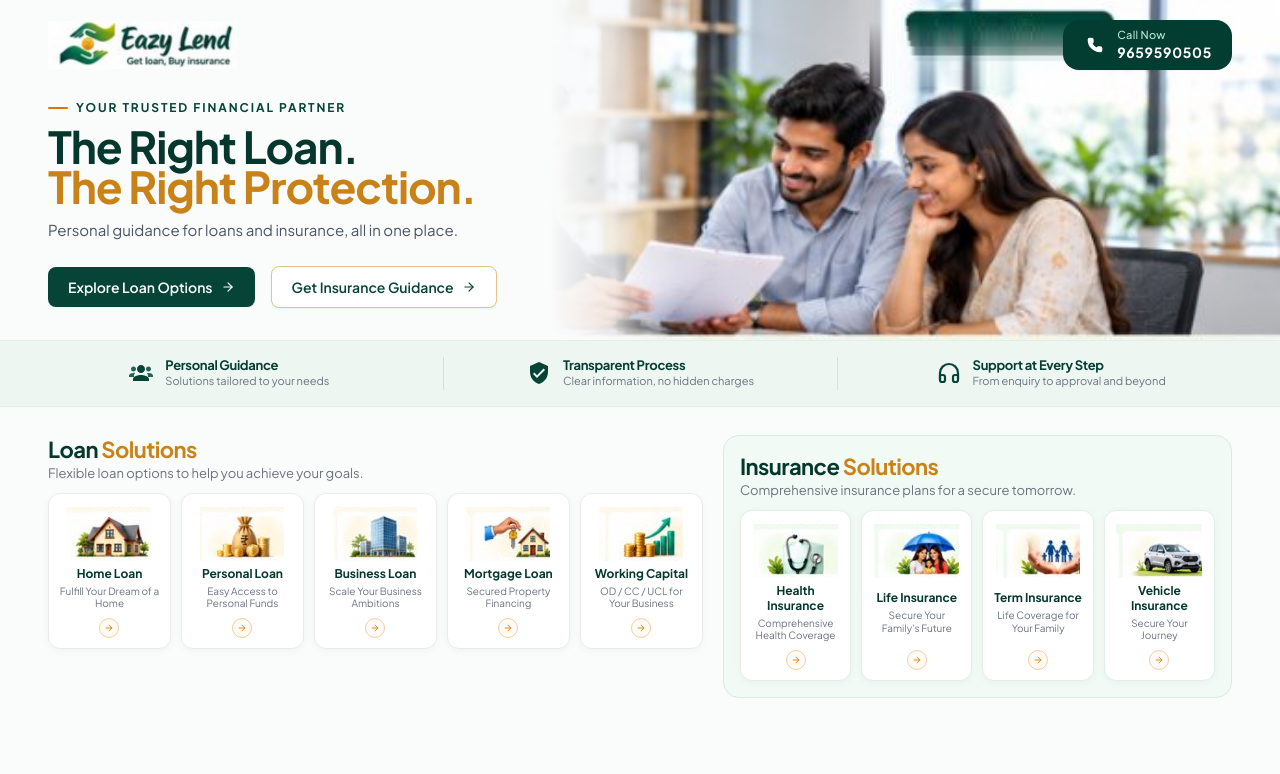
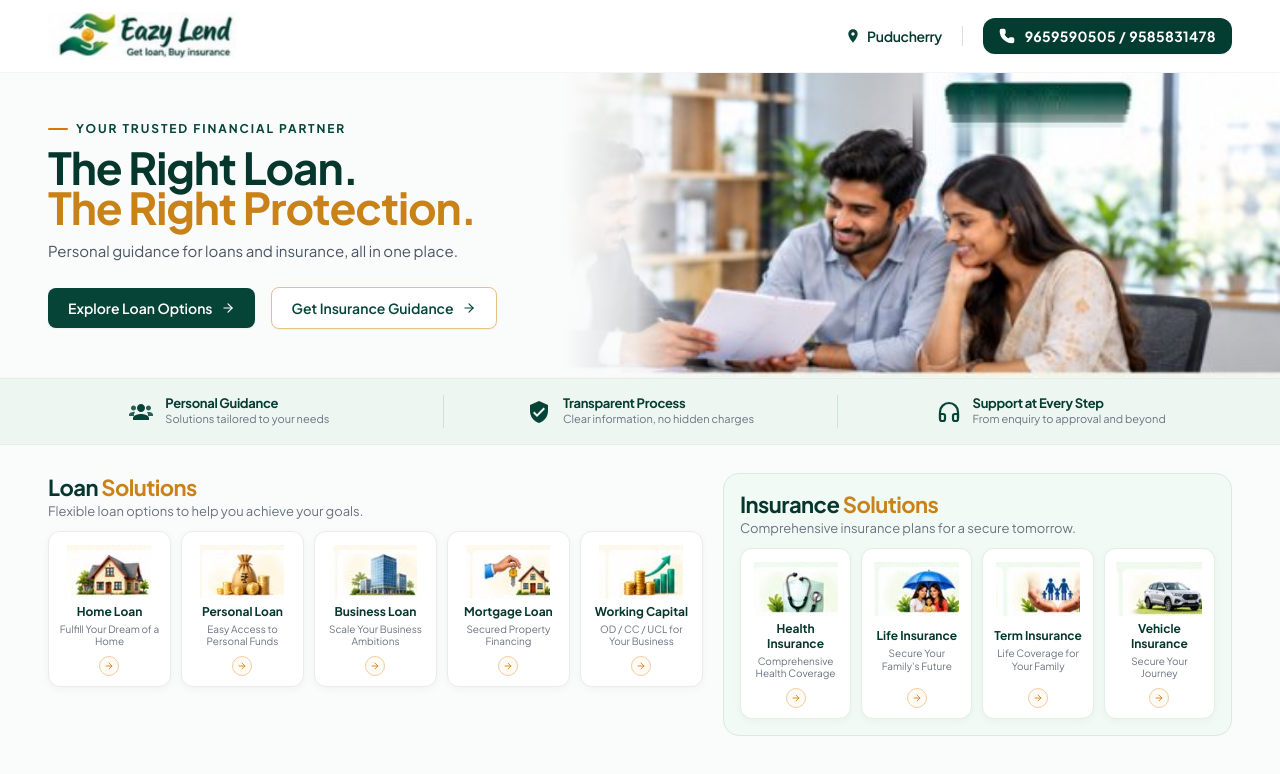
Before and after one commit to sivaathri/Easy-Lend, a React (Vite) app: page / in a window 1280 px wide. Shown: the top 774 px of the page. Built offline with nearby package versions, Linux system fonts and the light colour scheme.

Commit message:
feat: add landing page layout with Navbar and Hero components

```diff
--- a/src/App.jsx
+++ b/src/App.jsx
@@ -1,4 +1,5 @@
 import React from 'react';
+import Navbar from './components/Navbar';
 import Hero from './components/Hero';
 import TrustBar from './components/TrustBar';
 import SolutionsSection from './components/SolutionsSection';
@@ -6,13 +7,16 @@ import SolutionsSection from './components/SolutionsSection';
 export default function App() {
   return (
     <div className="w-full min-h-screen bg-[#fafbfb] text-gray-800 flex flex-col font-brand antialiased selection:bg-[#064438]/10 selection:text-[#064438] overflow-x-hidden">
-      {/* 1. Full-screen Hero Banner with Integrated Top Bar (Logo & Call Now) */}
+      {/* 1. Header with Logo, Puducherry location, and Dual Phone Numbers */}
+      <Navbar />
+
+      {/* 2. Hero Section with Full-Bleed Right Visual */}
       <Hero />
 
-      {/* 2. Full-screen Feature / Trust Badges Bar */}
+      {/* 3. Full-Width Trust Badges Bar */}
       <TrustBar />
 
-      {/* 3. Full-screen Product Solutions Section (Loan & Insurance) */}
+      {/* 4. Full-Width Product Solutions Section (Loan & Insurance) */}
       <SolutionsSection />
     </div>
   );
--- a/src/components/Hero.jsx
+++ b/src/components/Hero.jsx
@@ -1,55 +1,27 @@
 import React from 'react';
-import { Phone, ArrowRight } from 'lucide-react';
+import { ArrowRight } from 'lucide-react';
 
 export default function Hero() {
   return (
-    <section className="relative w-full overflow-hidden bg-[#fafbfb]">
-      {/* Full-bleed Right Photo extending to top & right edges */}
-      <div className="absolute right-0 top-0 bottom-0 w-full sm:w-[60%] lg:w-[57%] pointer-events-none z-0 overflow-hidden">
+    <section className="relative w-full overflow-hidden bg-[#fafbfb] border-b border-gray-100/60">
+
+      {/* Full-bleed Right Photo extending to top, bottom & right edge */}
+      <div className="absolute right-0 top-0 bottom-0 w-full sm:w-[60%] lg:w-[56%] pointer-events-none z-0 overflow-hidden">
         <img
           src="/assets/hero-seamless.png"
           alt="Financial consultation session at Eazy Lend"
           className="w-full h-full object-cover object-right"
         />
         {/* Soft fade-in gradient mask on the left */}
-        <div className="absolute inset-y-0 left-0 w-32 bg-gradient-to-r from-[#fafbfb] via-[#fafbfb]/80 to-transparent pointer-events-none" />
+        <div className="absolute inset-y-0 left-0 w-28 lg:w-36 bg-gradient-to-r from-[#fafbfb] via-[#fafbfb]/85 to-transparent pointer-events-none" />
       </div>
 
-      {/* Content Container (Full Width, Edge-to-Edge) */}
-      <div className="relative z-10 w-full px-4 sm:px-8 lg:px-12 pt-4 sm:pt-5 pb-6 sm:pb-8 flex flex-col justify-between min-h-[300px] sm:min-h-[340px]">
+      {/* Content Container (Full Width Edge-to-Edge) */}
+      <div className="relative z-10 w-full px-4 sm:px-8 lg:px-12 py-8 sm:py-10 lg:py-12 flex flex-col justify-center min-h-[260px] sm:min-h-[300px]">
 
-        {/* Top Header Row (Logo & Call Now) */}
-        <div className="w-full flex items-center justify-between mb-4 sm:mb-6">
-          {/* Logo */}
-          <a href="#" className="flex items-center select-none">
-            <img
-              src="/assets/logo.png"
-              alt="Eazy Lend - Get loan, Buy insurance"
-              className="h-10 sm:h-12 w-auto object-contain"
-            />
-          </a>
+        {/* Hero Left Content Column */}
+        <div className="w-full max-w-lg lg:max-w-xl text-left">
 
-          {/* Call Now Pill (Single, interactive button) */}
-          <a
-            href="tel:9659590505"
-            className="group flex items-center gap-2.5 bg-[#033d32] hover:bg-[#022c24] text-white px-4 py-1.5 sm:px-5 sm:py-2 rounded-2xl shadow-sm transition-all duration-200 hover:shadow-md cursor-pointer pointer-events-auto"
-          >
-            <div className="w-5 h-5 sm:w-6 sm:h-6 flex items-center justify-center">
-              <Phone className="w-3.5 h-3.5 sm:w-4 sm:h-4 text-white fill-white transition-transform group-hover:rotate-12" />
-            </div>
-            <div className="flex flex-col text-left leading-tight">
-              <span className="text-[10px] sm:text-[11px] font-medium text-emerald-100/90 tracking-wide">
-                Call Now
-              </span>
-              <span className="text-xs sm:text-sm font-bold tracking-wider text-white">
-                9659590505
-              </span>
-            </div>
-          </a>
-        </div>
-
-        {/* Hero Left Content */}
-        <div className="w-full max-w-xl text-left">
           {/* Eyebrow */}
           <div className="flex items-center gap-2 mb-2 sm:mb-2.5">
             <span className="w-5 h-[2px] bg-[#d97706] inline-block rounded-full"></span>
@@ -59,7 +31,7 @@ export default function Hero() {
           </div>
 
           {/* Headline */}
-          <h1 className="text-3xl sm:text-4xl lg:text-[44px] font-bold tracking-tight leading-[1.12] mb-2 sm:mb-3">
+          <h1 className="text-3xl sm:text-4xl lg:text-[44px] font-bold tracking-tight leading-[1.12] mb-2.5 sm:mb-3">
             <span className="text-[#05372d] block">The Right Loan.</span>
             <span className="text-[#c98218] block">The Right Protection.</span>
           </h1>
@@ -87,6 +59,7 @@ export default function Hero() {
               <ArrowRight className="w-3.5 h-3.5 text-[#064438] transition-transform group-hover:translate-x-1" />
             </a>
           </div>
+
         </div>
 
       </div>
--- a/src/components/Navbar.jsx
+++ b/src/components/Navbar.jsx
@@ -3,9 +3,11 @@ import { Phone } from 'lucide-react';
 
 export default function Navbar() {
   return (
-    <header className="w-full pt-4 pb-2 px-4 sm:px-8 lg:px-12 max-w-[1360px] mx-auto flex items-center justify-between">
-      {/* Brand Logo */}
-      <a href="#" className="flex items-center gap-3 select-none">
+    <header className="w-full bg-white border-b border-gray-100/90 shadow-[0_1px_3px_rgba(0,0,0,0.02)]">
+      <div className="w-full px-4 sm:px-8 lg:px-12 py-2.5 sm:py-3 flex items-center justify-between">
+
+        {/* Brand Logo (Left) */}
+        <a href="#" className="flex items-center select-none flex-shrink-0">
           <img
             src="/assets/logo.png"
             alt="Eazy Lend - Get loan, Buy insurance"
@@ -13,23 +15,40 @@ export default function Navbar() {
           />
         </a>
 
-      {/* Call Now Pill Button */}
+        {/* Right Info: Location & Contact */}
+        <div className="flex items-center gap-2.5 sm:gap-4 md:gap-5 flex-shrink-0">
+
+          {/* Location Pin */}
+          <div className="flex items-center gap-1.5 text-[#05372d]">
+            <svg
+              className="w-4 h-4 sm:w-4.5 sm:h-4.5 text-[#064438] flex-shrink-0"
+              viewBox="0 0 24 24"
+              fill="currentColor"
+            >
+              <path d="M12 2C8.13 2 5 5.13 5 9c0 5.25 7 13 7 13s7-7.75 7-13c0-3.87-3.13-7-7-7zm0 9.5c-1.38 0-2.5-1.12-2.5-2.5s1.12-2.5 2.5-2.5 2.5 1.12 2.5 2.5-1.12 2.5-2.5 2.5z"/>
+            </svg>
+            <span className="text-xs sm:text-sm font-semibold tracking-tight text-[#05372d] whitespace-nowrap">
+              Puducherry
+            </span>
+          </div>
+
+          {/* Thin Vertical Divider */}
+          <div className="h-5 w-[1px] bg-gray-300/80" />
+
+          {/* Phone Numbers Capsule Button */}
           <a
             href="tel:9659590505"
-        className="group flex items-center gap-2.5 bg-[#033d32] hover:bg-[#022c24] text-white px-4 py-1.5 sm:px-5 sm:py-2 rounded-2xl shadow-sm transition-all duration-200 hover:shadow-md cursor-pointer"
+            className="group flex items-center gap-2 sm:gap-2.5 bg-[#033d32] hover:bg-[#022c24] text-white px-3.5 py-1.5 sm:px-4 sm:py-2 rounded-xl shadow-sm transition-all duration-200 hover:shadow cursor-pointer"
           >
-        <div className="w-6 h-6 flex items-center justify-center">
-          <Phone className="w-4 h-4 text-white fill-white transition-transform group-hover:rotate-12" />
+            <Phone className="w-3.5 h-3.5 sm:w-4 sm:h-4 text-white fill-white transition-transform group-hover:rotate-12 flex-shrink-0" />
+            <span className="text-xs sm:text-sm font-bold tracking-wide text-white whitespace-nowrap">
+              9659590505 / 9585831478
+            </span>
+          </a>
+
         </div>
-        <div className="flex flex-col text-left leading-tight">
-          <span className="text-[10px] sm:text-[11px] font-medium text-emerald-100/90 tracking-wide">
-            Call Now
-          </span>
-          <span className="text-xs sm:text-sm font-bold tracking-wider text-white">
-            9659590505
-          </span>
+
       </div>
-      </a>
     </header>
   );
 }
```
Also changed, not shown: public/logo.png. Lines whose indentation alone changed are shown as unchanged.
